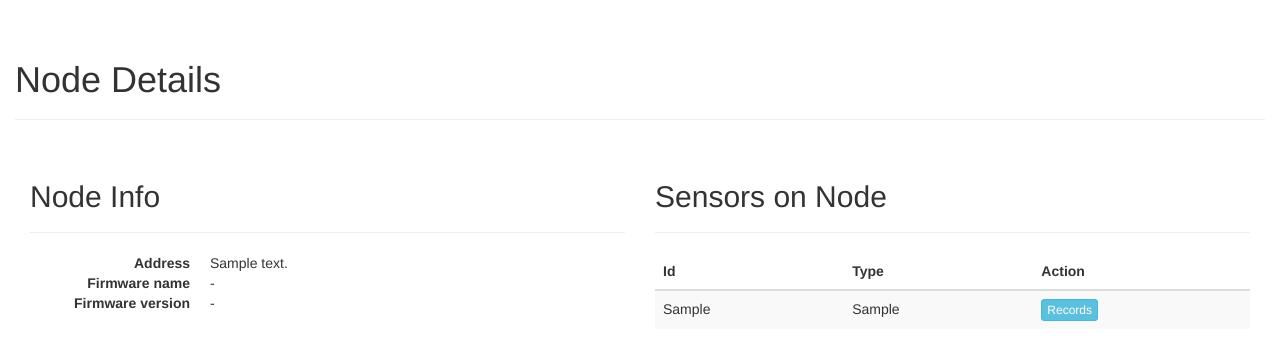
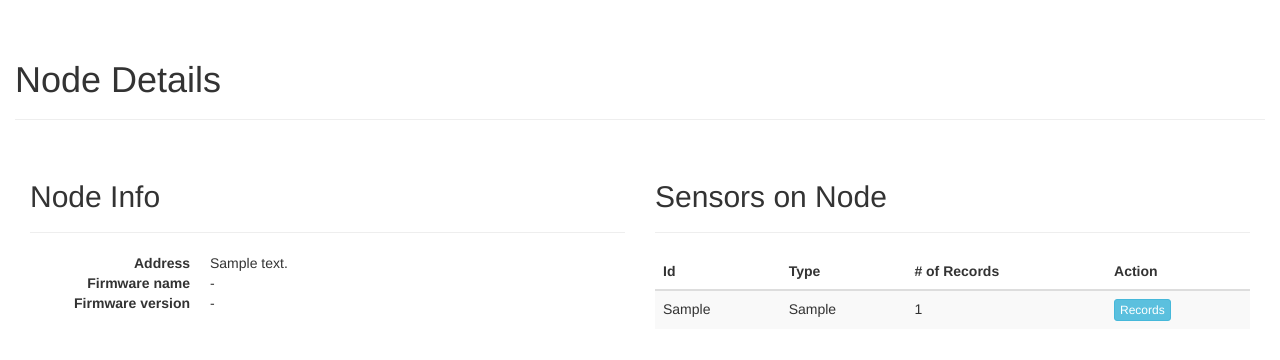
Before and after one commit to thozza/tracking-portal, a Django app: template tracking_portal/templates/tracker/node_detail.html in a window 1280 px wide. Shown: the part 52-412 px from the top of the page. Run offline with Django 3.2, Linux system fonts and the light colour scheme; the template is opened without the code that fills it: most values are stand-ins (such as "Sample title", 1, 10 or a date in 2020); some libraries are stand-ins or nearby versions.

Commit message:
Add num of records to the sensors list in Node detail view
Signed-off-by: Tomas Hozza <thozza@gmail.com>

```diff
--- a/tracking_portal/templates/tracker/node_detail.html
+++ b/tracking_portal/templates/tracker/node_detail.html
@@ -29,6 +29,7 @@
                         <tr>
                             <th>Id</th>
                             <th>Type</th>
+                            <th># of Records</th>
                             <th>Action</th>
                         </tr>
                     </thead>
@@ -37,6 +38,7 @@
                             <tr>
                                 <td>{{ sensor.id_on_node }}</td>
                                 <td>{{ sensor.get_type_string }}</td>
+                                <td>{{ sensor.record_set.count }}</td>
                                 <td>
                                     <a class="btn btn-xs btn-info" href="{% url "tracker:sensor_records" sensor_pk=sensor.pk %}">Records</a>
                                 </td>
```
